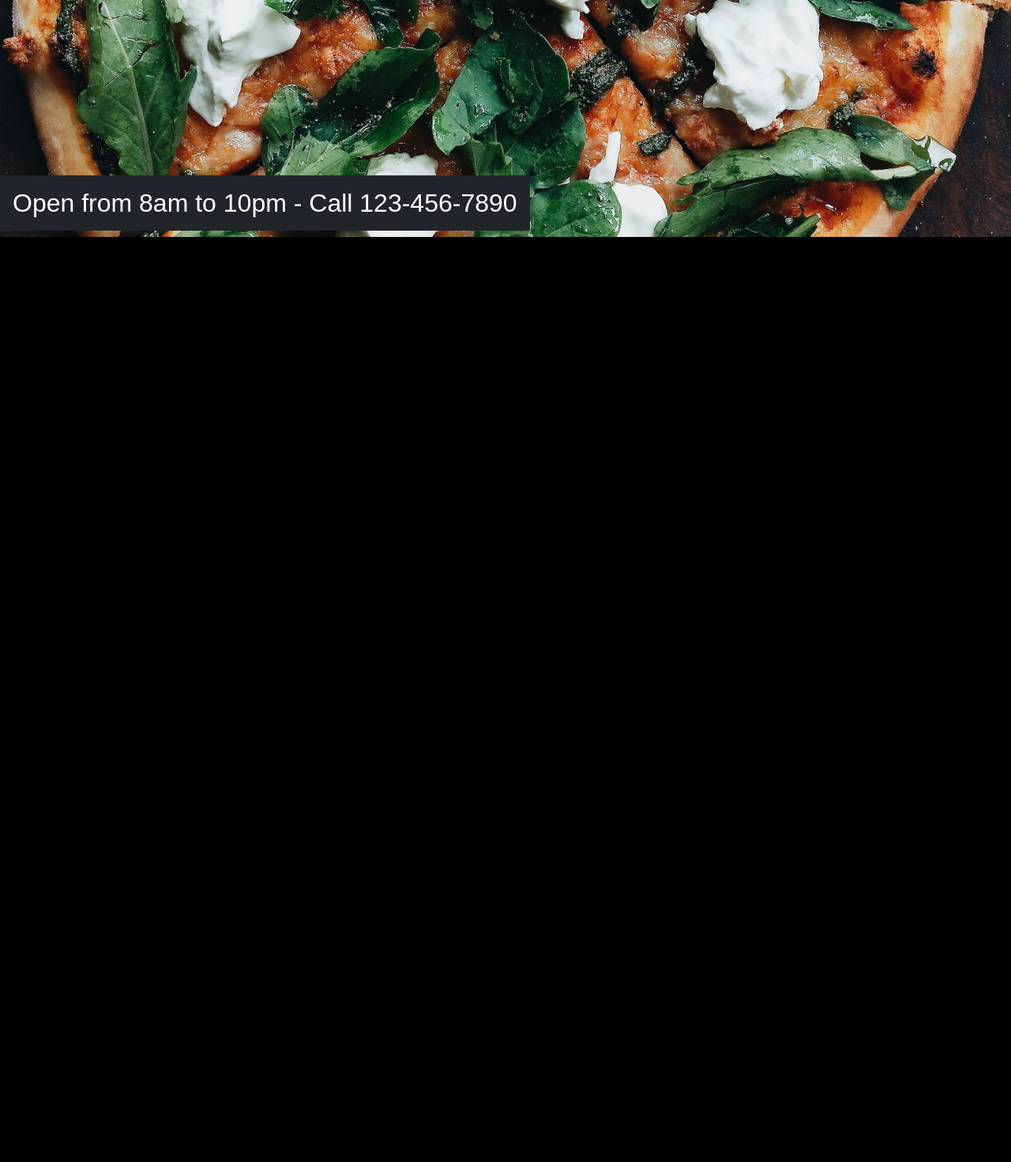
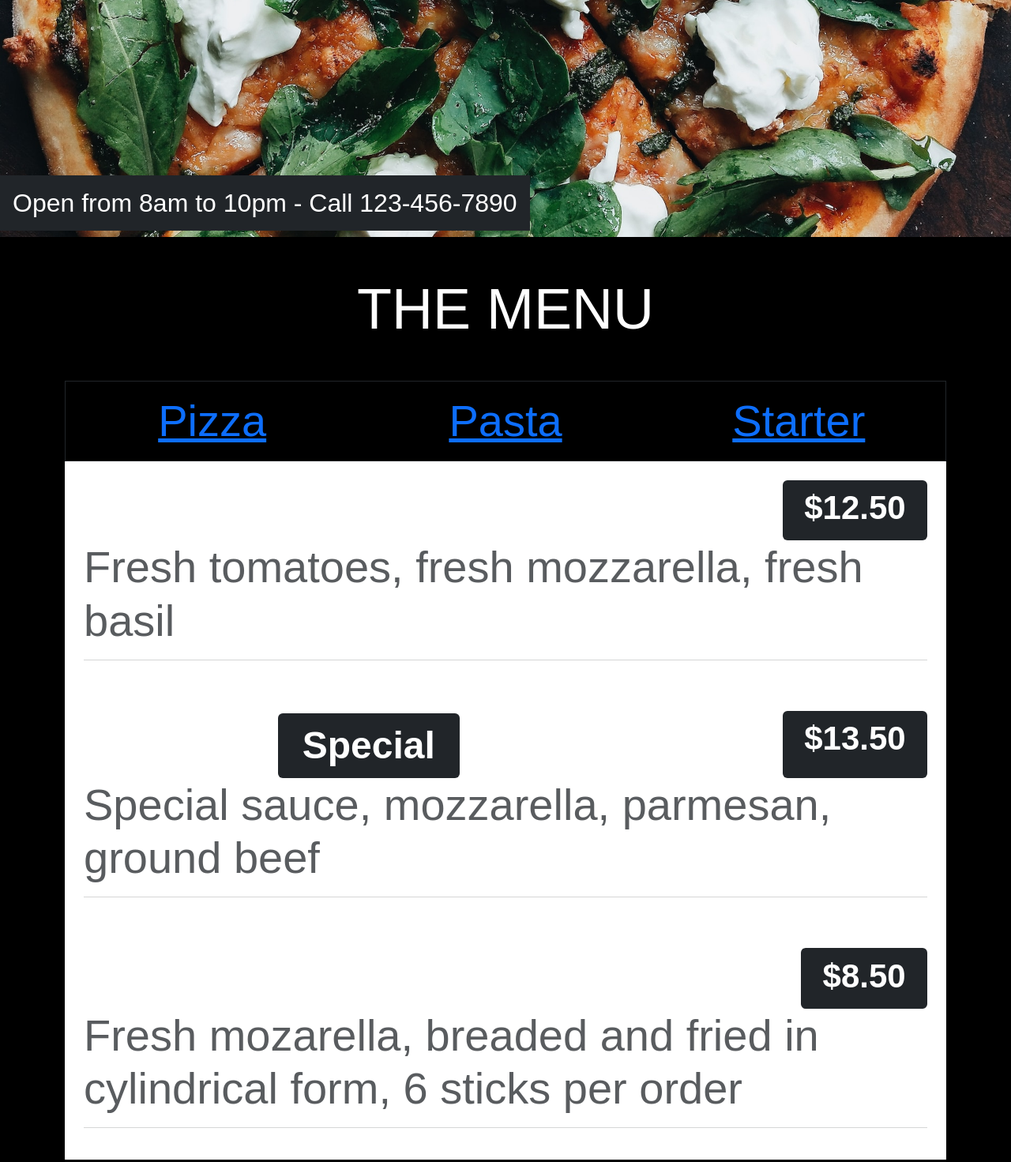
Before and after one commit to felix1805/restaurant-template, a plain HTML site: page index.html in a window 1280 px wide. Shown: the part 500-1971 px from the top of the page at 79% size. Before the commit the page ends 800 px from the top, so only its background shows below. Drawn offline with nearby package versions, Linux system fonts and the light colour scheme; a web font is replaced by a local one.

Commit message:
continued page structure, added initial functions to script.js

```diff
--- a/index.html
+++ b/index.html
@@ -41,6 +41,46 @@
       <span class="bg-dark text-white p-3 h2">Open from 8am to 10pm - Call 123-456-7890</span>
     </div>
   </header>
+  <div class="container-fluid bg-black text-white py-5 display-4" id="menu">
+    <div class="container">
+      <h1 class="text-center display-2 mb-5">THE MENU</h1>
+      <div class="text-center border border-dark">
+        <div class="d-flex">
+          <a href="" onclick="openMenu(event,'Pizza');" class="col-4 tablink p-3 hover-red">Pizza</a>
+          <a href="" onclick="openMenu(event,'Pasta');" class="col-4 tablink p-3 hover-red">Pasta</a>
+          <a href="" onclick="openMenu(event,'Starter');" class="col-4 tablink p-3 hover-red">Starter</a>
+        </div>
+      </div>
+      <!-- Pizza Menu -->
+      <div id="Pizza" class="container-fluid menu p-4 bg-white">
+        <div class="d-flex justify-content-between align-items baseline">
+          <h1 class="mb-0 display-3"><b>Margherita</b></h1>
+          <span class="badge bg-dark text-white">$12.50</span>
+        </div>
+        <p class="text-muted">Fresh tomatoes, fresh mozzarella, fresh basil</p>
+        <hr class="text-muted">
+      </div>
+      <!-- Pasta Menu -->
+      <div id="Pasta" class="container-fluid menu p-4 bg-white">
+        <div class="d-flex justify-content-between align-items baseline">
+          <h1 class="mb-0 display-3"><b>Lasagna</b><span class="badge bg-dark text-white">Special</span></h1>
+          <span class="badge bg-dark text-white">$13.50</span>
+        </div>
+        <p class="text-muted">Special sauce, mozzarella, parmesan, ground beef</p>
+        <hr class="text-muted">
+      </div>
+      <!-- Starter Menu -->
+      <div id="Starter" class="container-fluid menu p-4 bg-white">
+        <div class="d-flex justify-content-between align-items baseline">
+          <h1 class="mb-0 display-3"><b>Mozzarella Sticks</b></h1>
+          <span class="badge bg-dark text-white">$8.50</span>
+        </div>
+        <p class="text-muted">Fresh mozarella, breaded and fried in cylindrical form, 6 sticks per order</p>
+        <hr class="text-muted">
+      </div>
+    </div>
+  </div>
 </body>
+
 </html>
 <script src="./script.js"></script>
--- a/script.js
+++ b/script.js
@@ -0,0 +1,13 @@
+function openMenu(event, menuName) {
+  let menuArray = document.getElementsByClassName('menu')
+  for (let i = 0; i < menuArray.length; i++) {
+    menuArray[i].style.display = 'none';
+  }
+  let tablinks = document.getElementsByClassName('tablink')
+  for (let i = 0; i < tablinks.length; i++) {
+    tablinks[i].classList.remove('active-tab')
+  }
+  document.getElementById(menuName).style.display = 'block'
+  event.currentTarget.classList.add('active-tab')
+}
+document.getElementById('mainLink').click()
--- a/styles.css
+++ b/styles.css
@@ -1,9 +1,16 @@
-body, html {
+body,
+html {
   height: 100%;
   background-color: black;
 }
 
-body,h1,h2,h3,h4,h5,h6 {
+body,
+h1,
+h2,
+h3,
+h4,
+h5,
+h6 {
   font-family: 'Alumni Sans', sans-serif;
 }
 
@@ -11,6 +18,7 @@ body,h1,h2,h3,h4,h5,h6 {
 .opacity-hover-off {
   background-color: rgba(0, 0, 0, 0.5);
 }
+
 .opacity-hover-off:hover {
   background-color: rgba(0, 0, 0, 1);
 }
@@ -30,9 +38,15 @@ body,h1,h2,h3,h4,h5,h6 {
     display: none;
   }
 }
+
 .bg-img {
   background-image: url('./assets/pizza_image.jpg');
   background-size: cover;
   background-position: center;
   min-height: 100vh;
+
 }
+
+.btn {
+  min-width: 250px;
+}
```
